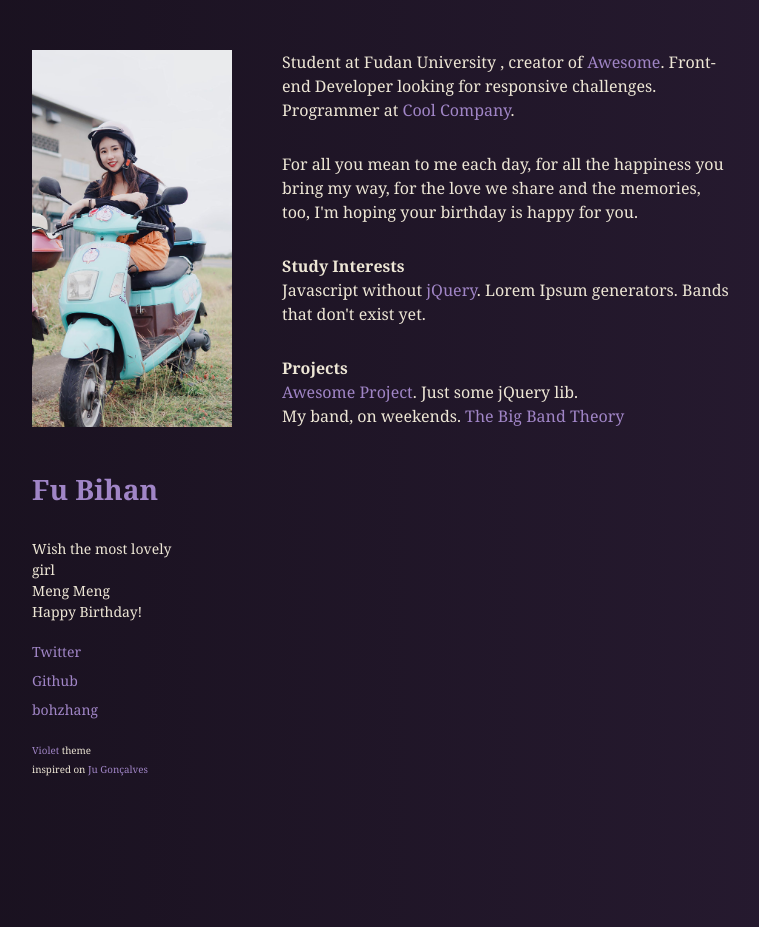
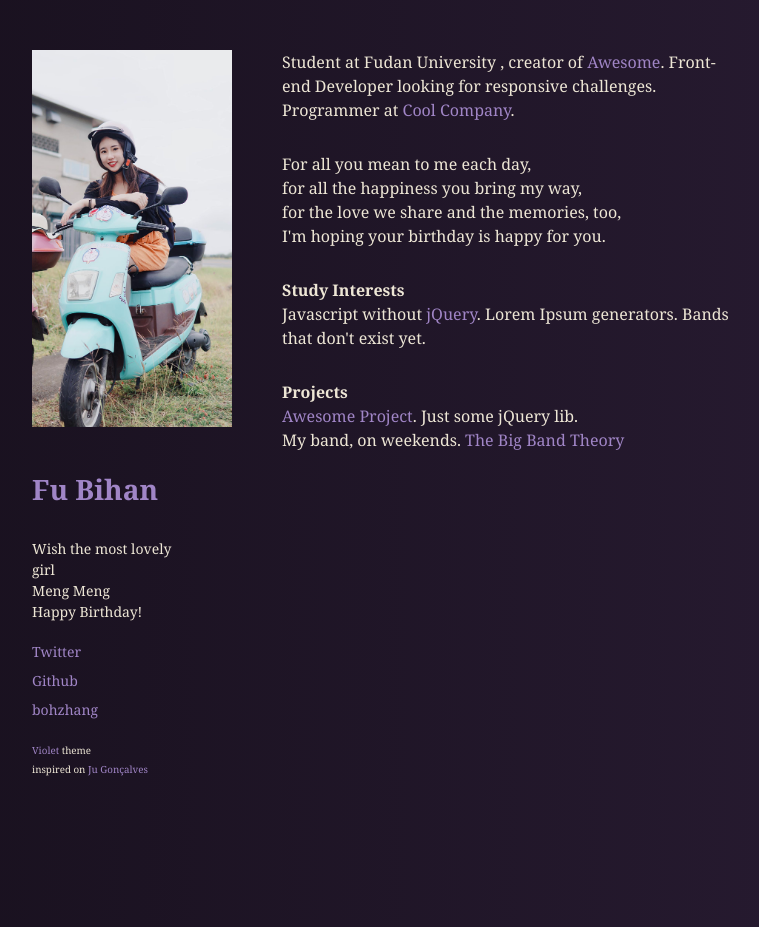
Before and after one commit to Spbohai/ddbohai.github.io, a Jekyll site: the page built from index.html, in a window 1280 px wide. Shown: the whole page, without its empty margins (68-827 px from the left). Built offline with Jekyll 4.4.1, drawn with Linux system fonts in a browser that asks for light colours.

```diff
--- a/index.html
+++ b/index.html
@@ -35,9 +35,9 @@ title: Home
   </p>
 
   <p>
-    For all you mean to me each day,</a>
-    for all the happiness you bring my way,</a>
-    for the love we share and the memories, too,</a>
+    For all you mean to me each day,<br/>
+    for all the happiness you bring my way,<br/>
+    for the love we share and the memories, too,<br/>
     I'm hoping your birthday is happy for you.</a>
   </p>
 
```
